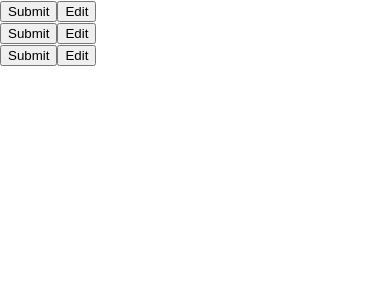
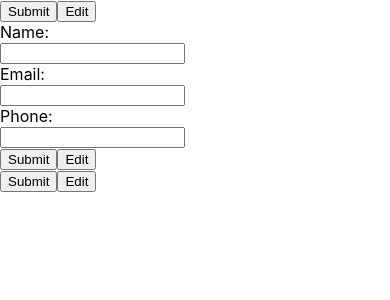
Before and after one commit to reezymane/cv-project, a React (Create React App) app: page / in a window 390 px wide. Shown: the top 300 px of the page. Built offline with nearby package versions, Linux system fonts and the light colour scheme.

Commit message:
add input fields for name, email & phone

```diff
--- a/src/components/GeneralInfo.js
+++ b/src/components/GeneralInfo.js
@@ -8,6 +8,15 @@ export default class GeneralInfo extends Component {
     render() {
         return (
             <form>
+                <label htmlFor='name'>Name:</label><br />
+                <input type='text' id='name' value='' onChange=''></input><br />
+
+                <label htmlFor='email'>Email:</label><br />
+                <input type='email' id='email' value='' onChange=''></input><br />
+
+                <label htmlFor='phone'>Phone:</label><br />
+                <input type='phone' id='phone' value='' onChange=''></input><br />
+
                 <button>Submit</button>
                 <button>Edit</button>
             </form>
```
